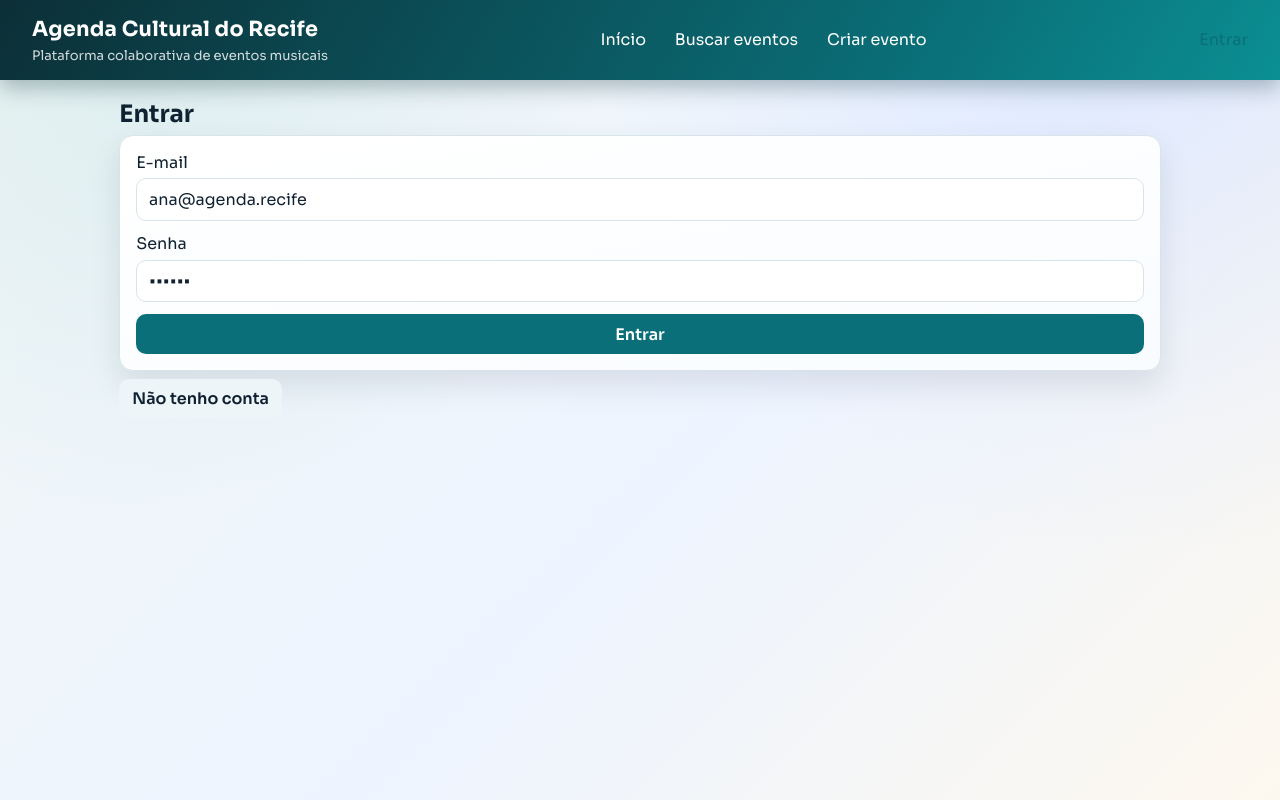
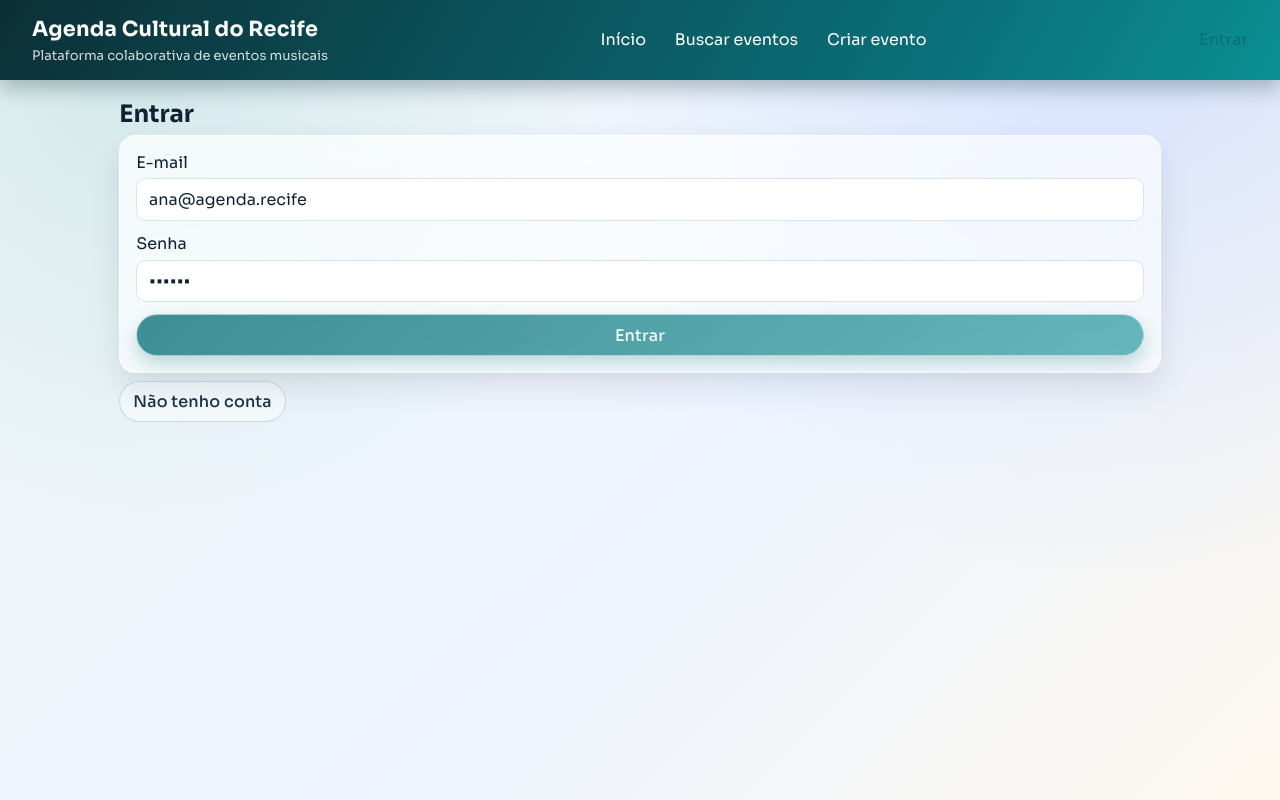
Before and after one commit to jtragtenberg/agendaCultural, a React (Vite) app in the folder frontend/: page /perfil in a window 1280 px wide. Built offline with nearby package versions, Linux system fonts and the light colour scheme; no server answers.

Commit message:
frontend: aplicar visual glassmorphism com botoes mais elegantes

```diff
--- a/frontend/src/estilos.css
+++ b/frontend/src/estilos.css
@@ -8,6 +8,7 @@
   --texto-fraco: #4b6075;
   --primaria: #0a6f78;
   --primaria-escura: #07535a;
+  --primaria-clara: rgba(10, 111, 120, 0.16);
   --borda: #d8e4ec;
   --superficie: #ffffff;
   --superficie-2: #f9fcff;
@@ -26,8 +27,8 @@ body {
   margin: 0;
   min-height: 100vh;
   background:
-    radial-gradient(circle at 10% 8%, rgba(0, 142, 152, 0.08) 0, transparent 35%),
-    radial-gradient(circle at 90% 0%, rgba(45, 97, 255, 0.08) 0, transparent 40%),
+    radial-gradient(circle at 10% 8%, rgba(0, 142, 152, 0.12) 0, transparent 36%),
+    radial-gradient(circle at 90% 0%, rgba(45, 97, 255, 0.12) 0, transparent 42%),
     linear-gradient(135deg, var(--fundo-1) 0%, var(--fundo-2) 55%, var(--fundo-3) 100%);
 }
 
@@ -141,10 +142,12 @@ textarea:focus {
 .formulario-auth,
 .calendario-agenda,
 .janela-mini {
-  background: linear-gradient(170deg, var(--superficie) 0%, var(--superficie-2) 100%);
-  border-radius: 14px;
-  border: 1px solid var(--borda);
+  background: linear-gradient(165deg, rgba(255, 255, 255, 0.72) 0%, rgba(255, 255, 255, 0.55) 100%);
+  border-radius: 16px;
+  border: 1px solid rgba(255, 255, 255, 0.6);
   box-shadow: var(--sombra);
+  backdrop-filter: blur(12px);
+  -webkit-backdrop-filter: blur(12px);
 }
 
 .card-evento {
@@ -184,19 +187,22 @@ fieldset {
 }
 
 button {
-  border: 0;
-  border-radius: 10px;
+  border: 1px solid rgba(255, 255, 255, 0.55);
+  border-radius: 999px;
   padding: 0.58rem 0.82rem;
-  background: var(--primaria);
-  color: #fff;
-  font-weight: 600;
+  background: linear-gradient(140deg, rgba(10, 111, 120, 0.78) 0%, rgba(11, 143, 146, 0.62) 100%);
+  color: #f3feff;
+  font-weight: 500;
+  letter-spacing: 0.01em;
   cursor: pointer;
-  transition: transform 0.14s ease, background-color 0.2s ease;
+  transition: transform 0.14s ease, background-color 0.2s ease, box-shadow 0.22s ease;
+  box-shadow: 0 8px 18px rgba(10, 111, 120, 0.25);
 }
 
 button:hover {
-  background: var(--primaria-escura);
+  background: linear-gradient(140deg, rgba(10, 111, 120, 0.88) 0%, rgba(11, 143, 146, 0.74) 100%);
   transform: translateY(-1px);
+  box-shadow: 0 12px 22px rgba(10, 111, 120, 0.3);
 }
 
 button:disabled {
@@ -207,8 +213,10 @@ button:disabled {
 
 .link-botao {
   margin-top: 0.5rem;
-  background: #eef5f8;
-  color: var(--texto);
+  background: rgba(255, 255, 255, 0.48);
+  color: #183144;
+  border-color: rgba(194, 214, 228, 0.9);
+  box-shadow: none;
 }
 
 .erro {
@@ -279,17 +287,19 @@ button:disabled {
 
 .calendario-celula {
   min-height: 140px;
-  background: #fff;
-  border: 1px solid var(--borda);
+  background: linear-gradient(165deg, rgba(255, 255, 255, 0.66) 0%, rgba(255, 255, 255, 0.44) 100%);
+  border: 1px solid rgba(255, 255, 255, 0.62);
   border-radius: 10px;
   padding: 0.45rem;
   display: flex;
   flex-direction: column;
   gap: 0.38rem;
+  backdrop-filter: blur(8px);
+  -webkit-backdrop-filter: blur(8px);
 }
 
 .calendario-celula-vazia {
-  background: rgba(235, 242, 247, 0.5);
+  background: rgba(235, 242, 247, 0.24);
 }
 
 .calendario-numero {
@@ -303,10 +313,11 @@ button:disabled {
 }
 
 .evento-mini {
-  background: #ecf9fa;
-  border-left: 3px solid var(--primaria);
+  background: linear-gradient(155deg, rgba(236, 249, 250, 0.7) 0%, rgba(223, 243, 245, 0.52) 100%);
+  border: 1px solid rgba(10, 111, 120, 0.2);
+  border-left: 2px solid rgba(10, 111, 120, 0.55);
   border-radius: 8px;
-  padding: 0.35rem;
+  padding: 0.42rem;
   font-size: 0.76rem;
 }
 
@@ -337,8 +348,10 @@ button:disabled {
 .lista-sugestoes button {
   width: 100%;
   text-align: left;
-  background: #f3f8fd;
+  background: rgba(243, 248, 253, 0.7);
   color: #1d2f40;
+  box-shadow: none;
+  border-radius: 10px;
 }
 
 .bloco-inline {
```
